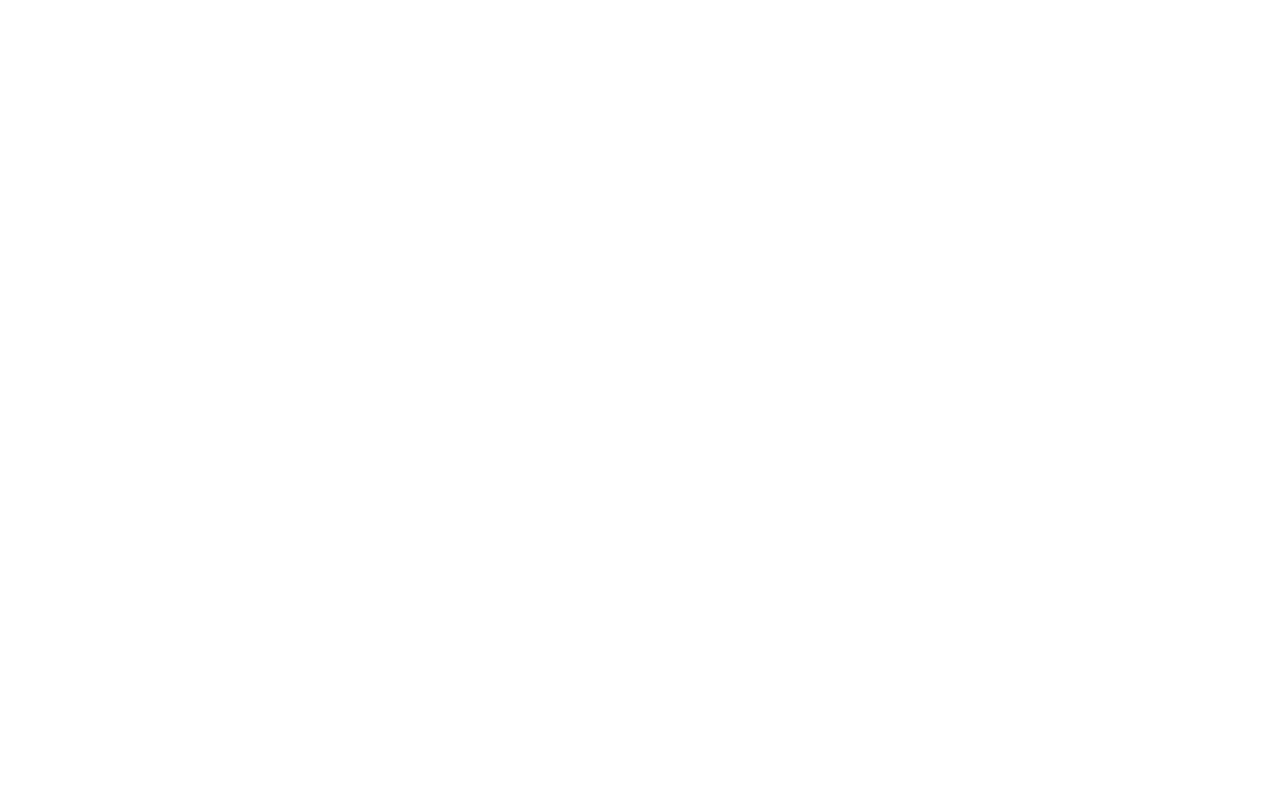
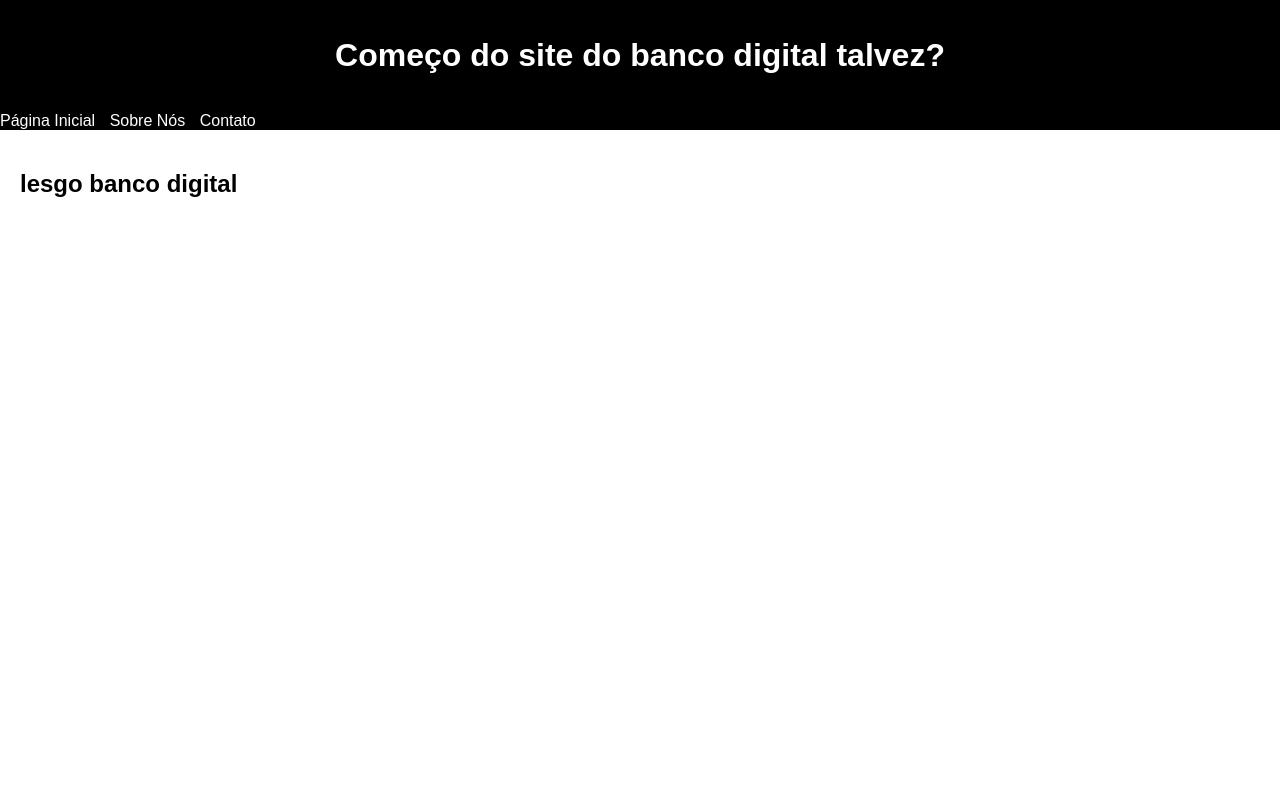
Before and after one commit to bellyxs/PHPBancoDigital, a PHP site: page / in a window 1280 px wide. Before the commit the page is empty. Run offline with PHP 8.4, Linux system fonts and the light colour scheme.

Commit message:
aaaaaaaaaaaaaaaaaaaaaaa

```diff
--- a/index.php
+++ b/index.php
@@ -1,7 +1,28 @@
-<?php
+<!DOCTYPE html>
+<html lang="pt-br">
+<head>
+    <meta charset="UTF-8">
+    <meta name="viewport" content="width=device-width, initial-scale=1.0">
+    <title>Começo do site do banco digital talvez?</title>
+    <link rel="stylesheet" href="style.css">
+</head>
+<body>
+    <header>
+        <h1>Começo do site do banco digital talvez?</h1>
+    </header>
 
-session_start();
+    <nav>
+        <ul>
+            <li><a href="#">Página Inicial</a></li>
+            <li><a href="#">Sobre Nós</a></li>
+            <li><a href="#">Contato</a></li>
+        </ul>
+    </nav>
 
-include './config.php';
-include './autoload.php';
-include './rotas.php';
+    <section>
+        <article>
+            <h2>lesgo banco digital</h2>
+        </article>
+    </section>
+</body>
+</html>
--- /dev/null
+++ b/style.css
@@ -0,0 +1,44 @@
+body {
+    font-family: Arial, sans-serif;
+    margin: 0;
+    padding: 0;
+}
+
+header {
+    background-color: black;
+    color: white;
+    text-align: center;
+    padding: 1em 0;
+}
+
+nav {
+    background-color: black;
+    color: white;
+}
+
+nav ul {
+    list-style: none;
+    padding: 0;
+    margin: 0;
+}
+
+nav li {
+    display: inline;
+    margin-right: 10px;
+}
+
+nav a {
+    text-decoration: none;
+    color: white;
+}
+
+section {
+    padding: 20px;
+}
+
+footer {
+    background-color: black;
+    color: white;
+    text-align: center;
+    padding: 1em 0;
+}
```
